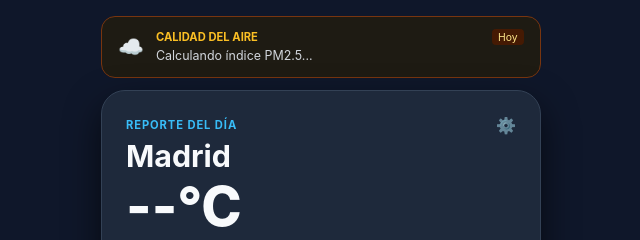
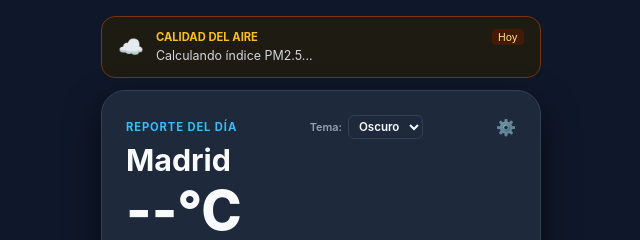
Before and after one commit to vergaraact-jpg/skybrief, a website: page index.html in a window 1280 px wide. Shown: the top 240 px of the page, 319-959 px from the left. Drawn offline with nearby package versions, Linux system fonts and the light colour scheme; no server answers.

Commit message:
feat: integracion del selector de temas en cabecera con persistencia en localStorage

```diff
--- a/app.js
+++ b/app.js
@@ -56,6 +56,24 @@ if (localStorage.getItem("gemini_key")) {
   const modeloGuardado = localStorage.getItem("gemini_active_model") || "Modo Pro IA";
   keyStatus.textContent = `● ${modeloGuardado} Conectado`;
   keyStatus.style.color = "#38bdf8";
+}
+
+// Gestión de Temas Visuales
+const themeSelect = document.getElementById("theme-select");
+
+function aplicarTema(tema) {
+  document.documentElement.setAttribute("data-theme", tema);
+  localStorage.setItem("skybrief_theme", tema);
+  if (themeSelect) themeSelect.value = tema;
+}
+
+const temaGuardado = localStorage.getItem("skybrief_theme") || "dark";
+aplicarTema(temaGuardado);
+
+if (themeSelect) {
+  themeSelect.addEventListener("change", (e) => {
+    aplicarTema(e.target.value);
+  });
 }
 
 // ==========================================
--- a/index.html
+++ b/index.html
@@ -39,6 +39,14 @@
       <header class="header">
         <div class="header-top">
           <span class="tag">REPORTE DEL DÍA</span>
+          <div class="theme-selector-container">
+            <label for="theme-select" class="theme-label">Tema:</label>
+            <select id="theme-select" class="theme-dropdown">
+              <option value="dark">Oscuro</option>
+              <option value="light">Claro</option>
+              <option value="warm">Cálido</option>
+            </select>
+          </div>
           <button id="btn-refresh-icon" class="icon-btn" title="Actualizar">⚙️</button>
         </div>
         <h1 id="city-title">Tu Ubicación</h1>
--- a/style.css
+++ b/style.css
@@ -122,8 +122,29 @@ body {
   transition: background 0.3s ease, border-color 0.3s ease;
 }
 
-.header-top { display: flex; justify-content: space-between; align-items: center; }
-.tag { font-size: 0.7rem; font-weight: 700; letter-spacing: 0.08em; color: #38bdf8; }
+.header-top { display: flex; justify-content: space-between; align-items: center; gap: 0.5rem; }
+.theme-selector-container {
+  display: flex;
+  align-items: center;
+  gap: 0.35rem;
+}
+.theme-label {
+  font-size: 0.68rem;
+  color: var(--text-muted, #94a3b8);
+  font-weight: 600;
+}
+.theme-dropdown {
+  background: var(--bg-surface, #111a30);
+  border: 1px solid var(--border, #1e293b);
+  color: var(--text-main, #f8fafc);
+  padding: 0.2rem 0.4rem;
+  border-radius: 6px;
+  font-size: 0.72rem;
+  font-weight: 600;
+  cursor: pointer;
+  outline: none;
+}
+.tag { font-size: 0.7rem; font-weight: 700; letter-spacing: 0.08em; color: var(--accent, #38bdf8); }
 .icon-btn { background: none; border: none; font-size: 1rem; cursor: pointer; opacity: 0.7; }
 h1 { font-size: 1.9rem; font-weight: 700; margin-top: 0.2rem; }
 .temp { font-size: 3.4rem; font-weight: 800; line-height: 1; margin: 0.3rem 0; }
--- a/www/style.css
+++ b/www/style.css
@@ -122,8 +122,29 @@ body {
   transition: background 0.3s ease, border-color 0.3s ease;
 }
 
-.header-top { display: flex; justify-content: space-between; align-items: center; }
-.tag { font-size: 0.7rem; font-weight: 700; letter-spacing: 0.08em; color: #38bdf8; }
+.header-top { display: flex; justify-content: space-between; align-items: center; gap: 0.5rem; }
+.theme-selector-container {
+  display: flex;
+  align-items: center;
+  gap: 0.35rem;
+}
+.theme-label {
+  font-size: 0.68rem;
+  color: var(--text-muted, #94a3b8);
+  font-weight: 600;
+}
+.theme-dropdown {
+  background: var(--bg-surface, #111a30);
+  border: 1px solid var(--border, #1e293b);
+  color: var(--text-main, #f8fafc);
+  padding: 0.2rem 0.4rem;
+  border-radius: 6px;
+  font-size: 0.72rem;
+  font-weight: 600;
+  cursor: pointer;
+  outline: none;
+}
+.tag { font-size: 0.7rem; font-weight: 700; letter-spacing: 0.08em; color: var(--accent, #38bdf8); }
 .icon-btn { background: none; border: none; font-size: 1rem; cursor: pointer; opacity: 0.7; }
 h1 { font-size: 1.9rem; font-weight: 700; margin-top: 0.2rem; }
 .temp { font-size: 3.4rem; font-weight: 800; line-height: 1; margin: 0.3rem 0; }
```
Also changed, not shown: www/app.js (+18 -0 lines), www/index.html (+8 -0 lines).
